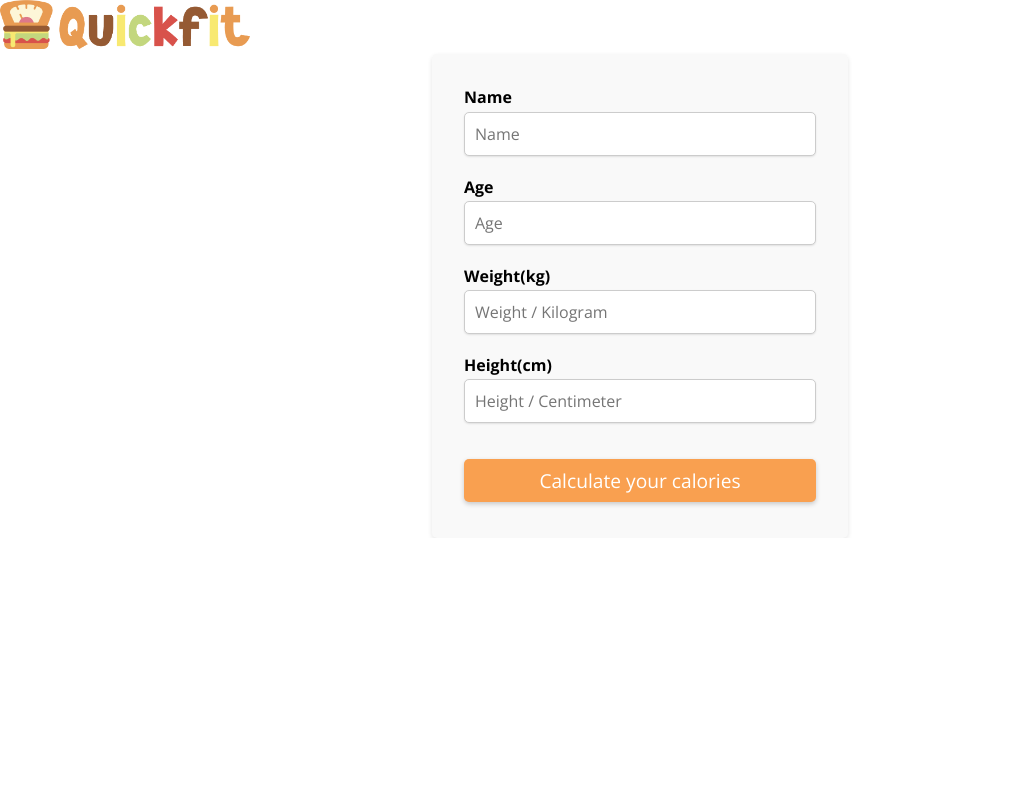
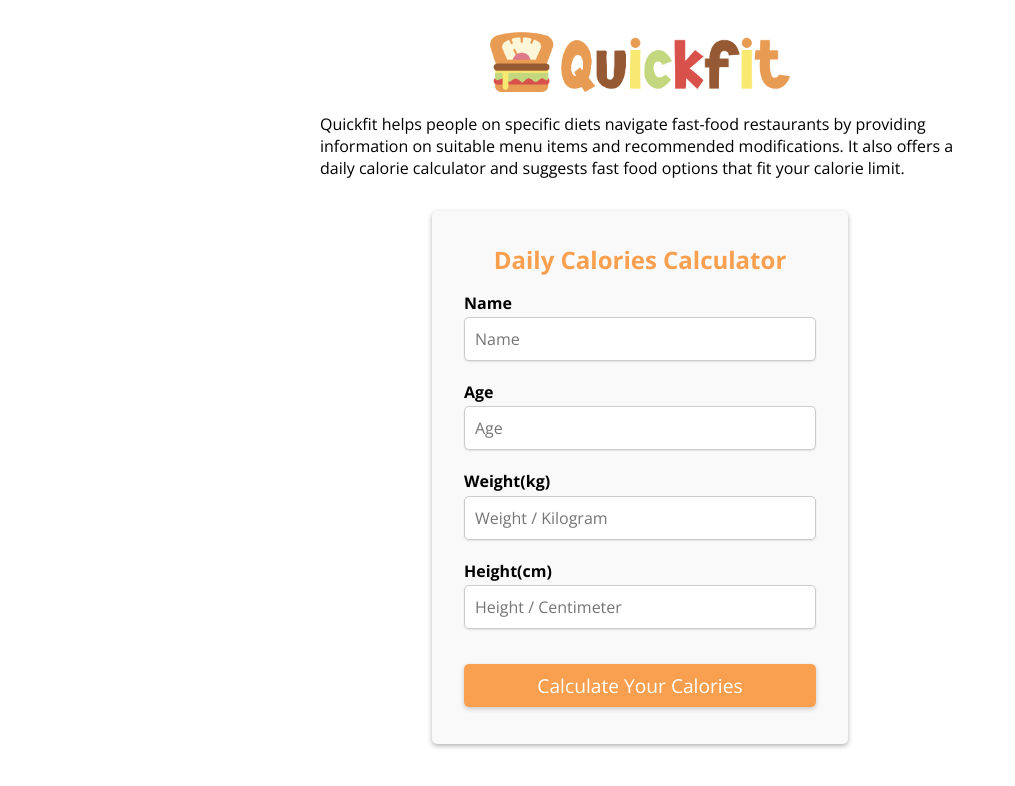
Before and after one commit to Pureum309/quickfit, a Next.js app: page / in a window 1280 px wide. Shown: the top 786 px of the page, without its empty margins (0-1015 px from the left). Built offline with nearby package versions, Linux system fonts and the light colour scheme.

Commit message:
add more styles

```diff
--- a/components/form/index.js
+++ b/components/form/index.js
@@ -56,8 +56,8 @@ export default function CustomForm() {
     return (
         <>
             <div className={styles.cont} >
-                {/* need to add action in form tag */}
                 <form onSubmit={handleSubmit} className={styles.form}>
+                <h2>Daily Calories Calculator</h2>
                     <div className={styles.inputCont}>
                         <div className={styles.label}>
                             <label>Name</label>
@@ -126,7 +126,7 @@ export default function CustomForm() {
                         </div>
                     )}
                     {!submitted && ( // conditionally render the "Submit calculate" button
-                        <button className={styles.button} type="submit">Calculate your calories</button>
+                        <button className={styles.button} type="submit">Calculate Your Calories</button>
                     )}
                 </form>
             </div>
--- a/components/header/index.js
+++ b/components/header/index.js
@@ -1,7 +1,10 @@
+import styles from '@/styles/Home.module.css'
+import Image from 'next/image'
+
 export default function Header(){
     return(
-        <div>
-            <img src="/images/totallogo.png" alt="logo" width="250px"/>
+        <div className={styles.logoCont}>
+            <Image src="/images/totallogo.png" alt="logo" width={300} height={60} />
         </div>
     )
 }
--- a/pages/index.js
+++ b/pages/index.js
@@ -16,8 +16,11 @@ export default function Home() {
         <meta name="viewport" content="width=device-width, initial-scale=1" />
         <link rel="icon" href="images/logo.png" />
       </Head>
-      <Header />
       <main className={styles.main}>
+        <Header />
+        <div className={styles.para}>
+          Quickfit helps people on specific diets navigate fast-food restaurants by providing information on suitable menu items and recommended modifications. It also offers a daily calorie calculator and suggests fast food options that fit your calorie limit.
+        </div>
         <CustomForm />
       </main>
     </>
--- a/styles/Customform.module.css
+++ b/styles/Customform.module.css
@@ -10,11 +10,16 @@
 .form {
     background-color: #f9f9f9;
     border-radius: 5px;
-    box-shadow: 0px 2px 5px rgba(0, 0, 0, 0.1);
+    box-shadow: 0px 2px 5px rgba(0, 0, 0, 0.3);
     padding: 2rem;
     display: flex;
     flex-direction: column;
     align-items: center;
+
+}
+.form h2 {
+    padding-bottom: 1rem;
+    color: var(--primary-color);
 }
 .label {
     /* margin-top: 1rem; */
--- a/styles/Home.module.css
+++ b/styles/Home.module.css
@@ -1,3 +1,17 @@
+/* homepage */
 .main {
-
+  display: flex;
+  flex-direction: column;
+  align-items: center;
+  /* justify-content: center; */
+  height: 100vh;
 }
+/* logo */
+.logoCont {
+  padding: 2em 0 1em;
+}
+/* content */
+.para {
+  padding: 0 25%;
+  padding-bottom: 2em;
+}
```
Also changed, not shown: 1 other file (tests, documents, lock files or other folders).
